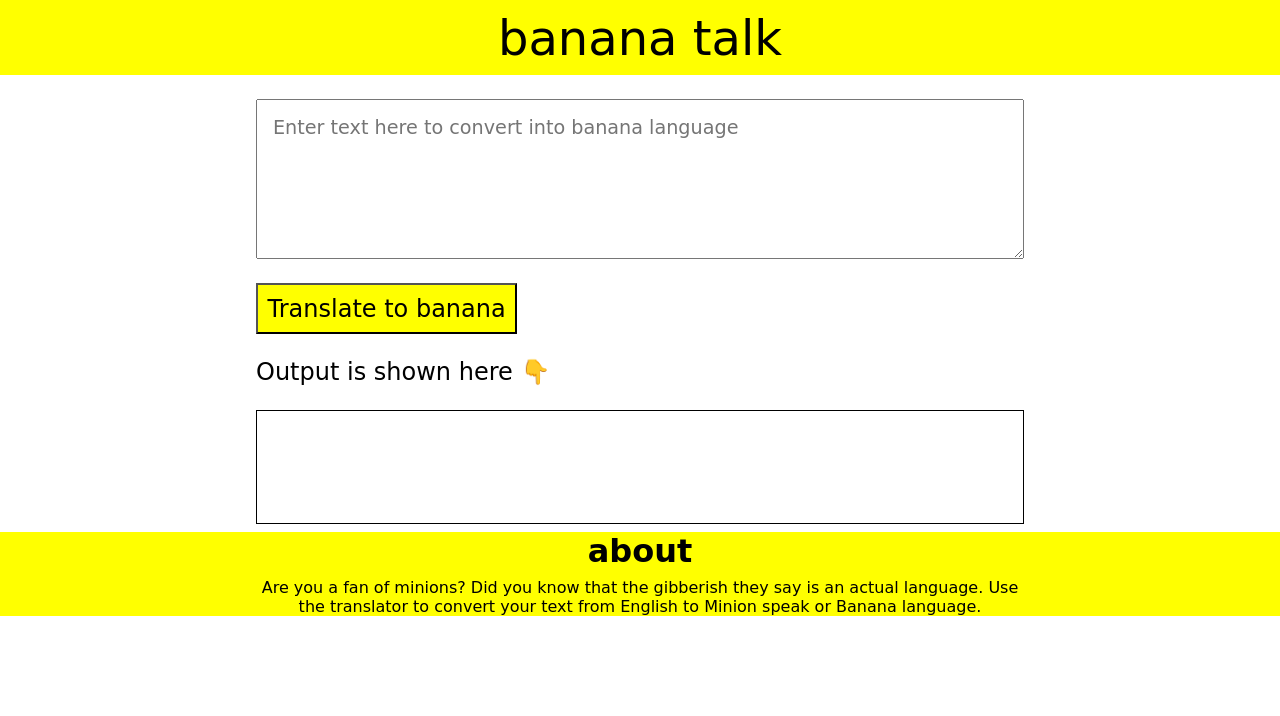
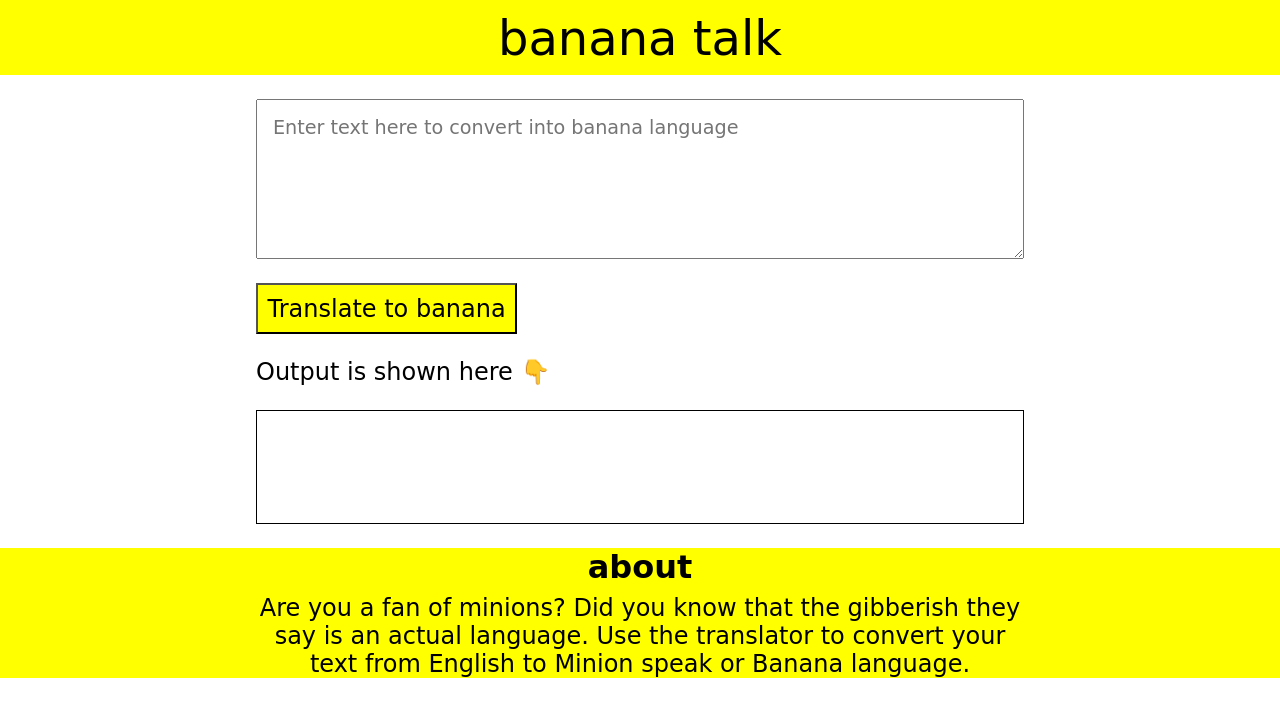
Before and after one commit to bhargaviRdy/banana-translator, a plain HTML site: page index.html in a window 1280 px wide. Drawn offline with Linux system fonts and the light colour scheme; a web font is replaced by a local one.

Commit message:
Updates styles.css

```diff
--- a/styles.css
+++ b/styles.css
@@ -37,6 +37,7 @@ nav{
     padding: 0.6rem;
     font-family: 'Annie Use Your Telescope', cursive;
     font-size: x-large;
+    color: black;
 }
 
 .output{
@@ -47,6 +48,7 @@ nav{
 }
 
 footer{
+    margin-top: 1.5rem;
     text-align: center;
     background-color: yellow;
     bottom: 0;box-sizing: border-box;
@@ -63,5 +65,6 @@ footer p {
     text-align: center;
     width: 60%;
     margin: auto;
+    font-size: x-large;
 
 }
```
